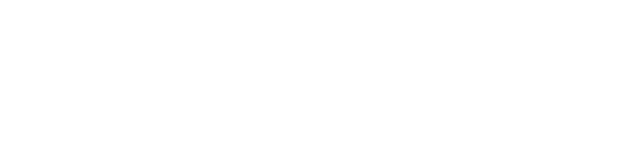
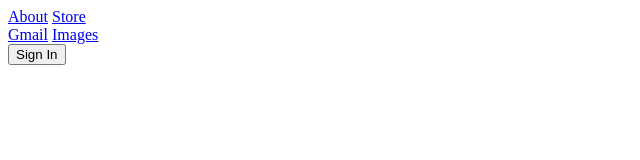
Before and after one commit to gbremble/google-search-page, a plain HTML site: page index.html in a window 1280 px wide. Shown: the whole page, without its empty margins (0-640 px from the left). Drawn offline with Linux system fonts and the light colour scheme.

Commit message:
add basic nav structure

```diff
--- a/index.html
+++ b/index.html
@@ -7,6 +7,16 @@
     <title>(Not) Google</title>
 </head>
 <body>
-
+    <header>
+        <div id="nav-l">
+            <a href="#">About</a>
+            <a href="#">Store</a>
+        </div>
+        <div id="nav-r">
+            <a href="#">Gmail</a>
+            <a href="#">Images</a>
+        </div>
+        <button>Sign In</button>
+    </header>
 </body>
 </html>
```
